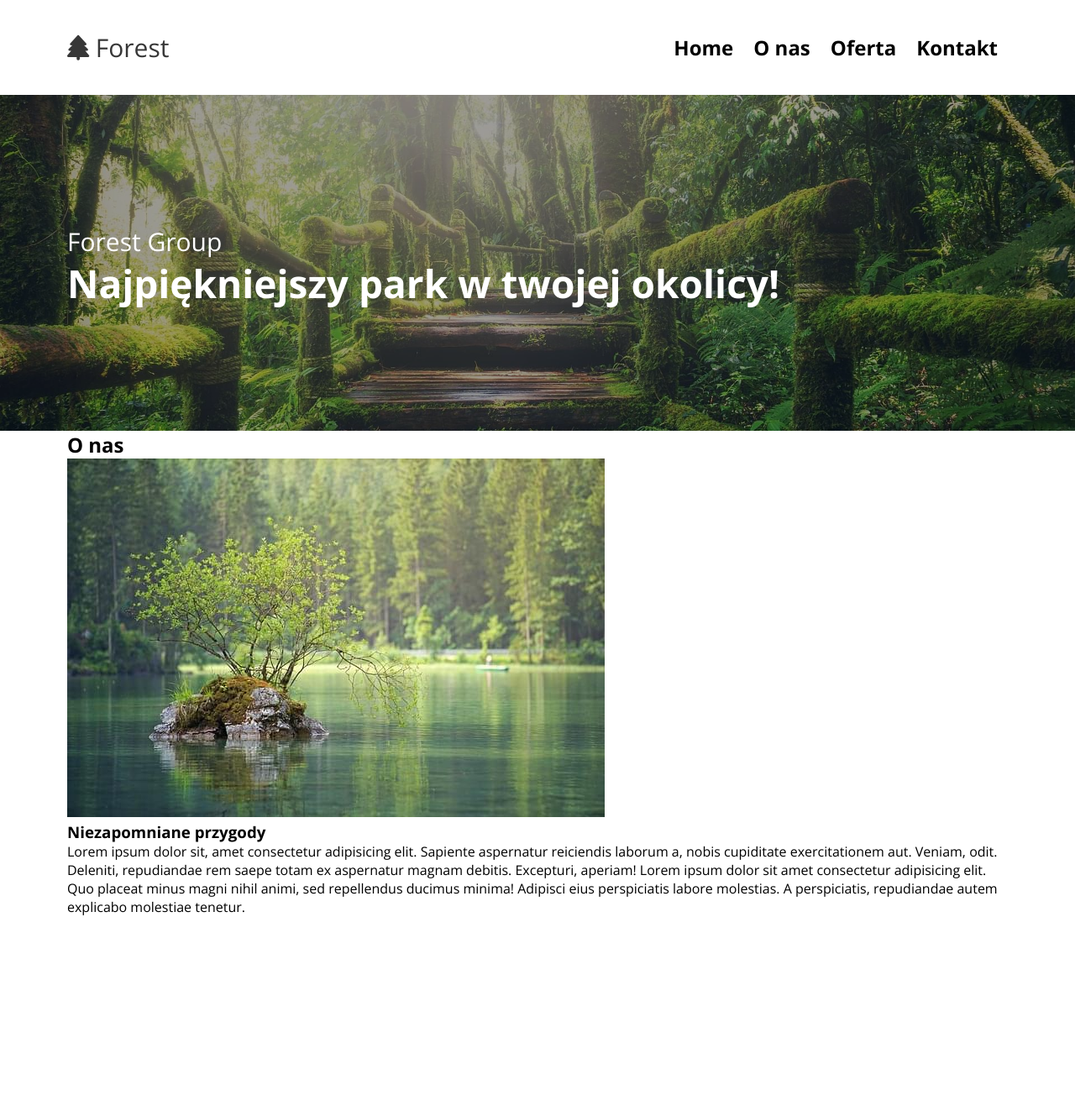
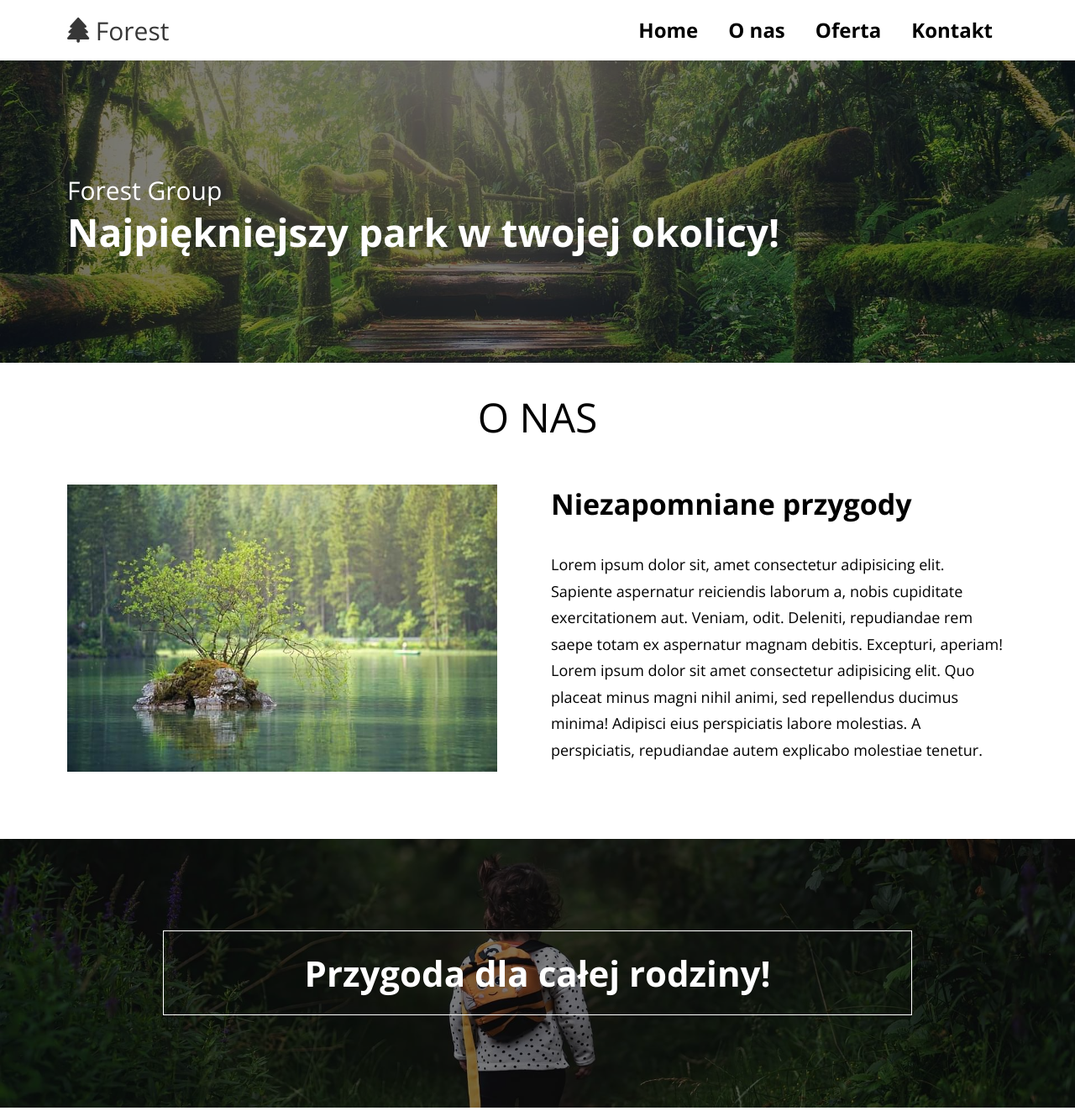
Before and after one commit to abuk111/forest-website, a website: page index.html in a window 1280 px wide. Shown: the whole page at 84% size. Before the commit the page ends 1091 px from the top, so only its background shows below. Drawn offline with nearby package versions, Linux system fonts and the light colour scheme.

Commit message:
repair navigation, finished about us section and add adventure banner

```diff
--- a/index.html
+++ b/index.html
@@ -8,17 +8,19 @@
     <title>Forest</title>
     <link rel="preconnect" href="https://fonts.googleapis.com">
     <link rel="preconnect" href="https://fonts.gstatic.com" crossorigin>
-    <link href="https://fonts.googleapis.com/css2?family=Open+Sans:wght@400;700&display=swap" rel="stylesheet">
+    <link href="https://fonts.googleapis.com/css2?family=Open+Sans:wght@300;400;700&display=swap" rel="stylesheet">
     <link rel="stylesheet" href="/dist/css/main-min.css">
     <script src="https://kit.fontawesome.com/a8324f3062.js" crossorigin="anonymous"></script>
 </head>
 
 <body>
 
-    <nav class="nav wrapper">
-    <div class="logo"><i class="fa-solid fa-tree"></i>
+    <nav>
+
+    <div class=" nav wrapper">
+        <a href="#" class="logo"><i class="fa-solid fa-tree"></i>
             <p>Forest</p>
-    </div>
+        </a>
 
         <div class="burger-btn">
             <div class="burger-bar"></div>
@@ -32,7 +34,7 @@
                 <li class="navbar__listitem"><a href="#" class="navbar__listitem-link">Kontakt</a></li>
             </ul>
         </div>
-
+    </div>
 </nav>
 
     <header class="header">
@@ -48,15 +50,37 @@
 
    </header>
 
-    <section class="about-us wrapper" id="about-us">
-        <h2 class="section-header">O nas</h2>
-        <img src="../dist/images/waters-3095682_640.jpg" alt="Krzew rosnący na skale wystającej z jeziora">
+    <section class="section about-us" id="about-us">
+        <h2 class="section-header  wrapper">O nas</h2>
+        <img src="../dist/images/waters-3095682_640.jpg" alt="Krzew rosnący na skale wystającej z jeziora"
+            class="img-mobile">
+        <div class="section-body wrapper">
+            <img src="../dist/images/waters-3095682_640.jpg" alt="Krzew rosnący na skale wystającej z jeziora"
+                class="img-desktop">
             <div class="about-us__box">
                 <h3 class="about-us__box-header">Niezapomniane przygody</h3>
-            <p class="about-us__box-text">Lorem ipsum dolor sit, amet consectetur adipisicing elit. Sapiente aspernatur reiciendis laborum a, nobis cupiditate exercitationem aut. Veniam, odit. Deleniti, repudiandae rem saepe totam ex aspernatur magnam debitis. Excepturi, aperiam! Lorem ipsum dolor sit amet consectetur adipisicing elit. Quo placeat minus magni nihil animi, sed repellendus ducimus minima! Adipisci eius perspiciatis labore molestias. A perspiciatis, repudiandae autem explicabo molestiae tenetur.</p>
+                <p class="about-us__box-text">Lorem ipsum dolor sit, amet consectetur adipisicing elit. Sapiente
+                    aspernatur
+                    reiciendis laborum a, nobis cupiditate exercitationem aut. Veniam, odit. Deleniti, repudiandae rem
+                    saepe
+                    totam ex aspernatur magnam debitis. Excepturi, aperiam! Lorem ipsum dolor sit amet consectetur
+                    adipisicing elit. Quo placeat minus magni nihil animi, sed repellendus ducimus minima! Adipisci eius
+                    perspiciatis labore molestias. A perspiciatis, repudiandae autem explicabo molestiae tenetur.</p>
+            </div>
         </div>
     </section>
 
+    <section class="adventure">
+        <div class="adventure__hero-img">
+            <div class="adventure__hero-img-shadow">
+                <div class="wrapper adventure__text">
+                    <h2 class="adventure__text-h2">Przygoda dla całej rodziny!</h2>
+                </div>
+            </div>
+        </div>
+    </section>
+
+    <section class="test"></section>
 
     <script src="/dist/js/main-min.js"></script>
 </body>
--- a/src/sass/_colors.scss
+++ b/src/sass/_colors.scss
@@ -1,6 +1,6 @@
-$heroShadow: rgba(0, 0, 0, 0.384);
+$heroShadow: rgba(0, 0, 0, 0.5);
 $white: rgb(255,255,255);
-$white-alpha: rgb(255,255,255,.95);
+$white-alpha: rgb(255,255,255,.85);
 $darkGrey: rgb(55, 55, 55);
 $black: rgb(0,0,0);
 
--- a/src/sass/_mixin.scss
+++ b/src/sass/_mixin.scss
@@ -26,3 +26,20 @@
 	background-color: c.$darkGrey;
     border-radius: 1px;
 }
+
+@mixin hero-img($link){
+	position: relative;
+	width: 100%;
+	background-image: url($link);
+	background-size: cover;
+	background-position: center;
+	z-index: 0;
+}
+
+@mixin shadow {
+	position: absolute;
+	width: 100%;
+	height: 100%;
+	background-color: c.$heroShadow;
+	z-index: 1;
+}
--- a/src/sass/main.scss
+++ b/src/sass/main.scss
@@ -12,8 +12,10 @@
 
 html {
 	font-size: 62.5%;
+	max-width: 100%;
+	overflow-x: hidden;
 	scroll-behavior: smooth;
-	overflow-x: hidden;
+	scroll-padding-top: 73px;
 }
 
 body {
@@ -28,9 +30,19 @@ body {
 }
 // nav
 
+nav {
+	position: fixed;
+	top: 0;
+	width: 100%;
+	height: fit-content;
+	background-color: c.$white-alpha;
+	z-index: 100;
+}
+
 .nav {
 	@include mix.flex-space(row);
-	margin: 1em auto;
+	padding: 1em;
+	z-index: 100;
 
 	.logo {
 		@include mix.flex-center(row);
@@ -42,6 +54,9 @@ body {
 			font-size: 3rem;
 			margin-left: 0.25em;
 		}
+
+		text-decoration: none;
+		cursor: pointer;
 	}
 
 	.burger-btn {
@@ -72,7 +87,7 @@ body {
 	}
 	.navbar {
 		@include mix.flex-center(column);
-		position: absolute;
+		position: fixed;
 		top: 0;
 		left: 100%;
 		width: 100%;
@@ -114,23 +129,15 @@ body {
 // header
 
 .header {
+	margin-top: 73px;
 	&__hero-img {
-		position: relative;
-		width: 100%;
+		@include mix.hero-img('../images/jungle-1807476_640.jpg');
 		height: 50vh;
-		background-image: url(../images/jungle-1807476_640.jpg);
-		background-size: cover;
-		background-position: center;
-		z-index: 0;
 
 		&-shadow {
 			@include mix.flex-center(column);
 			align-items: start;
-			position: absolute;
-			width: 100%;
-			height: 100%;
-			background-color: c.$heroShadow;
-			z-index: 1;
+			@include mix.shadow;
 		}
 	}
 
@@ -151,13 +158,89 @@ body {
 	}
 }
 
+// section - general
+
+.section {
+	margin: 2em auto;
+}
+
+.section-header {
+	margin-bottom: 1em;
+	font-size: 3.6rem;
+	font-weight: 300;
+	text-align: center;
+	text-transform: uppercase;
+}
+
+//about-us
+
+.about-us {
+	.img-mobile {
+		width: 100vw;
+		margin-bottom: 2em;
+	}
+
+	.img-desktop {
+		display: none;
+	}
+
+	.section-body {
+		.about-us__box {
+			&-header {
+				font-size: 2.4rem;
+				font-weight: bold;
+				text-align: center;
+				margin-bottom: 1em;
+			}
+			&-text {
+				font-size: 1.5rem;
+				line-height: 1.75em;
+			}
+		}
+	}
+}
+
+// adventure
+
+.adventure {
+	&__hero-img {
+		@include mix.hero-img('../images/girl-5785590_640.jpg');
+		height: 35vh;
+
+		&-shadow {
+			@include mix.flex-center(column);
+			align-items: start;
+			@include mix.shadow;
+		}
+	}
+
+	&__text {
+		h2 {
+			padding: 1em;
+			color: c.$white;
+			font-size: 3rem;
+			font-weight: 400;
+			text-align: center;
+			border: 1px solid c.$white;
+		}
+	}
+}
+
 // media
 
 @media (min-width: 768px) {
-	// nav
+	html {
+		scroll-padding-top: 72px;
+	}
 
 	.wrapper {
 		padding: 0 2.5em;
+	}
+
+	nav {
+		margin: 0 auto;
+		left: 50%;
+		transform: translateX(-50%);
 	}
 
 	.nav {
@@ -172,17 +255,30 @@ body {
 			@include mix.flex-end(row);
 			top: 0;
 			left: 0;
-			height: min-content;
+			height: fit-content;
 			background: none;
 
 			&__list {
 				@include mix.flex-space(row);
 
 				&item {
+					@include mix.flex-center(row);
 					transform: translateX(0);
+					margin: 0;
+					padding: 0;
+					&-link {
+						// display: inline-block;
 
-					&-link {
+						margin: 0;
+						padding: 1em 0.75em;
 						font-size: 2.4rem;
+						line-height: 1em;
+						transition: color 0.3s, background-color 0.3s;
+
+						&:hover {
+							color: c.$white;
+							background-color: c.$black;
+						}
 					}
 				}
 			}
@@ -195,8 +291,10 @@ body {
 	// header
 
 	.header {
+		margin-top: 72px;
 		&__hero-img {
 			background-image: url(../images/jungle-1807476_1920.jpg);
+			height: 45vh;
 		}
 		&__text {
 			&-h1 {
@@ -209,10 +307,84 @@ body {
 			}
 		}
 	}
+
+	//about-us
+
+	.about-us {
+		.section-body {
+			@include mix.flex-center(row);
+			align-items: flex-start;
+
+			.img-desktop {
+				display: block;
+				width: 40vw;
+				margin-right: 2em;
+			}
+
+			.about-us__box {
+				&-header {
+					text-align: left;
+				}
+			}
+		}
+
+		.img-mobile {
+			display: none;
+		}
+	}
+
+	// adventure
+
+	.adventure {
+		&__hero-img {
+			background-image: url(../images/girl-5785590_1920.jpg);
+			height: 20vh;
+		}
+
+		&__text {
+			h2 {
+				padding: 0.5em 3em;
+				font-size: 2.4rem;
+			}
+		}
+	}
+}
+
+@media (min-width: 992px) {
+	//about us
+
+	.about-us {
+		.section-body {
+			.about-us__box {
+				&-header {
+					font-size: 3.2rem;
+					margin-bottom: 1em;
+				}
+				&-text {
+					font-size: 1.5rem;
+					line-height: 1.75em;
+				}
+			}
+		}
+	}
+
+	// adventure
+
+	.adventure {
+		&__text {
+			h2 {
+				padding: 0.5em 3em;
+				font-size: 3.6rem;
+				font-weight: bold;
+			}
+		}
+	}
 }
 
 @media (min-width: 1200px) {
-	.header{&__text {
+	//header
+	.header {
+		&__text {
 			&-h1 {
 				font-size: 3rem;
 				margin-bottom: 0.2em;
@@ -221,5 +393,50 @@ body {
 				font-size: 4.6rem;
 				line-height: 1em;
 			}
-	}}
 		}
+	}
+
+	.section-header {
+		margin-bottom: 1em;
+		font-size: 4.8rem;
+	}
+
+	//about us
+
+	.about-us {
+		.section-body {
+			.about-us__box {
+				margin-left: 2em;
+
+				&-header {
+					font-size: 3.4rem;
+					margin-bottom: 1em;
+				}
+				&-text {
+					font-size: 1.8rem;
+					line-height: 1.75em;
+				}
+			}
+		}
+	}
+
+	// adventure
+
+	.adventure {
+		margin: 5em 0;
+		&__hero-img {
+			height: 40vh;
+		}
+
+		&__text {
+			h2 {
+				padding: 0.5em 4em;
+				font-size: 4.2rem;
+			}
+		}
+	}
+}
+
+.test {
+	height: 50vh;
+}
```
Also changed, not shown: dist/css/main-min.css, 2 other files. Lines whose indentation alone changed are shown as unchanged.
